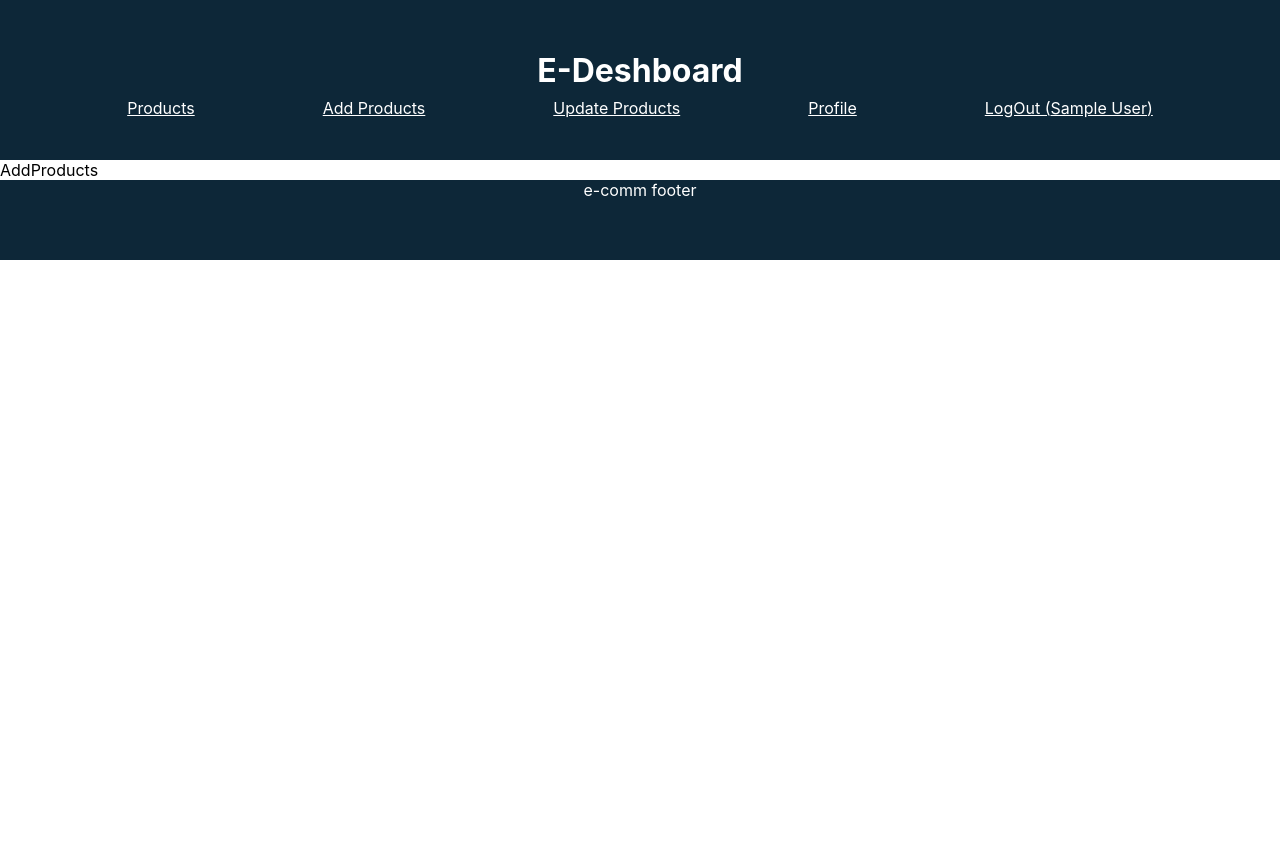
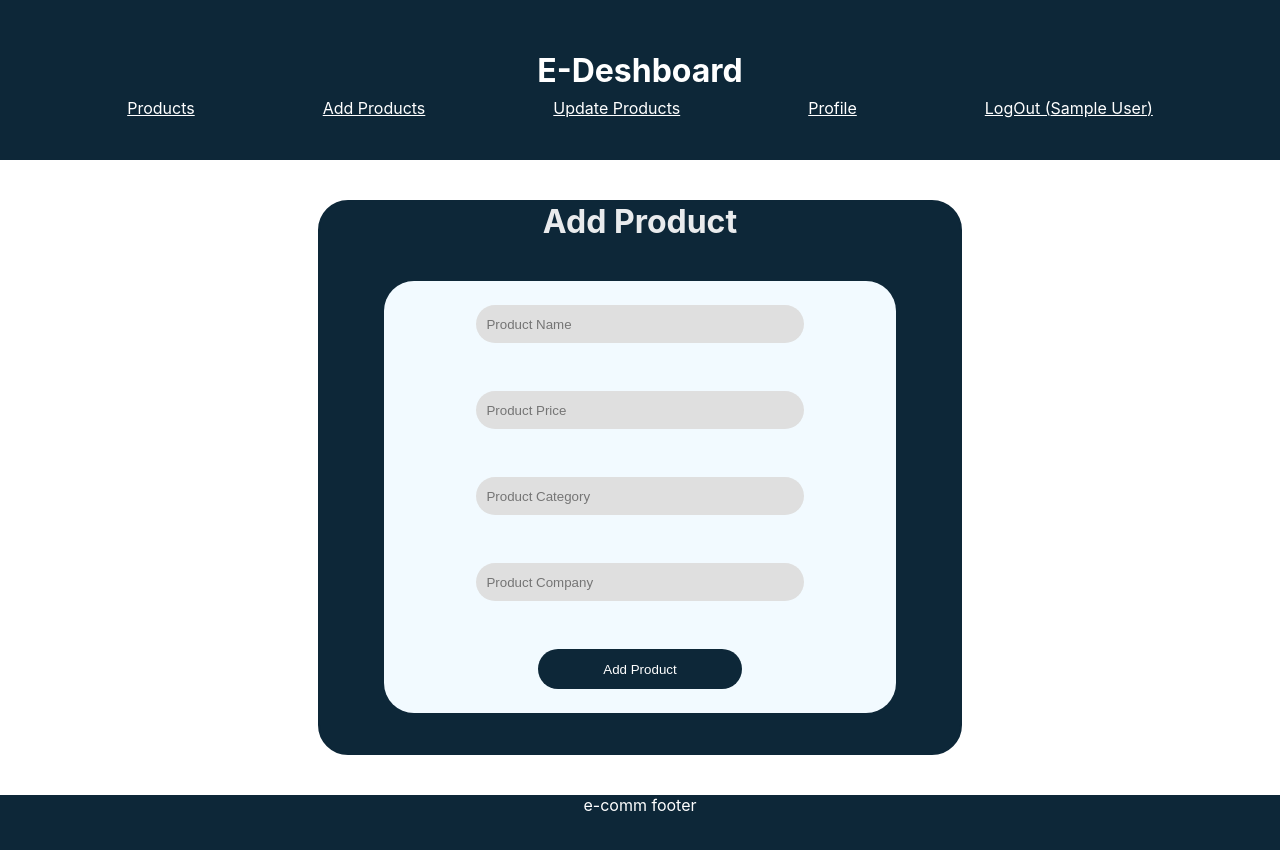
Before and after one commit to ERhoneydhiman/E-commerce-dashboard, a React (Create React App) app in the folder frontend/: page /addproduct in a window 1280 px wide. Shown: the top 850 px of the page. Before the commit the page ends 800 px from the top, so only its background shows below. Built offline with nearby package versions, Linux system fonts and the light colour scheme; sample sign-in values are in the browser's storage; the HTML template or start-up script is replaced by a standard one.

Commit message:
add ADDPRODUCT API  and UI

```diff
--- a/frontend/src/App.css
+++ b/frontend/src/App.css
@@ -33,7 +33,7 @@
   color: white;
 }
 
-.signup {
+.signup , .add-product{
   width: 50%;
   margin: 5vh auto;
   background-color: #0d2738;
@@ -73,7 +73,7 @@
 
 }
 
-#signup-btn {
+#signup-btn, #add-product-btn  {
   width: 40%;
   height: 5vh;
   margin: 3vh 0;
@@ -92,7 +92,7 @@
   align-items: center;
 }
 
-#login-btn{
+#login-btn {
   /* width: 40%; */
   height: 5vh;
   margin: 3vh 0;
--- a/frontend/src/App.js
+++ b/frontend/src/App.js
@@ -3,7 +3,7 @@ import { RouterProvider , createBrowserRouter, Route, createRoutesFromElements }
 
 import Layout from './comps/Layout';
 import Products from './comps/Products';
-import AddProducts from './comps/AddProducts';
+import AddProduct from './comps/AddProduct';
 import UpdateProduct from './comps/UpdateProduct';
 import Profile from './comps/Profile';
 import Logout from './comps/Logout';
@@ -17,7 +17,7 @@ const router = createBrowserRouter(
     <Route element={<PrivateComp/>}>
     <Route path='/' element={<Layout />}>
        <Route path='' element={<Products/>}/>
-       <Route path='/addproduct' element={<AddProducts/>}/>
+       <Route path='/addproduct' element={<AddProduct/>}/>
        <Route path='/updateproduct' element={<UpdateProduct/>}/>
        <Route path='/profile' element={<Profile/>}/>
        <Route path='/logout' element={<Logout/>}/>
--- /dev/null
+++ b/frontend/src/comps/AddProduct.js
@@ -0,0 +1,70 @@
+import React, { useState } from 'react'
+
+function AddProduct() {
+  const [name, setName] = useState('')
+  const [price, setPrice] = useState("")
+  const [category, setCategory] = useState('')
+  const [company, setCompany] = useState('')
+
+  const handleAddProduct = async () => {
+    console.log(name, price, company, category)
+    const userID = JSON.parse(localStorage.getItem('user'))._id
+    console.log(userID)
+    let result = await fetch('http://localhost:5000/add-product', {
+      method: 'post',
+      body: JSON.stringify({ name, price, category, company, userID }),
+      headers: {
+        'Content-Type': 'application/json'
+      }
+    })
+    result = await result.json()
+    console.log(result)
+
+  }
+
+  return (
+    <div className='add-product'>
+      <h1>Add Product</h1>
+      <div className="form">
+        <input
+          value={name}
+          className='input-box'
+          type="text"
+          placeholder='Product Name'
+          onChange={(e) => {
+            setName(e.target.value)
+          }}
+        />
+        <input value={price}
+          className='input-box'
+          type="text"
+          placeholder='Product Price'
+          onChange={(e) => {
+            setPrice(e.target.value)
+          }}
+        />
+        <input
+          value={category}
+          className='input-box'
+          type="text"
+          placeholder='Product Category'
+          onChange={(e) => {
+            setCategory(e.target.value)
+          }}
+        />
+        <input
+          t value={company}
+          className='input-box'
+          type="text"
+          placeholder='Product Company'
+          onChange={(e) => {
+            setCompany(e.target.value)
+          }}
+        />
+        <button onClick={handleAddProduct} id='add-product-btn' >Add Product</button>
+      </div>
+    </div>
+  )
+}
+
+export default AddProduct
--- a/frontend/src/comps/AddProducts.js
+++ /dev/null
@@ -1,9 +0,0 @@
-import React from 'react'
-
-function AddProducts() {
-  return (
-    <div>AddProducts</div>
-  )
-}
-
-export default AddProducts
```
Also changed, not shown: 2 other files (tests, documents, lock files or other folders).
